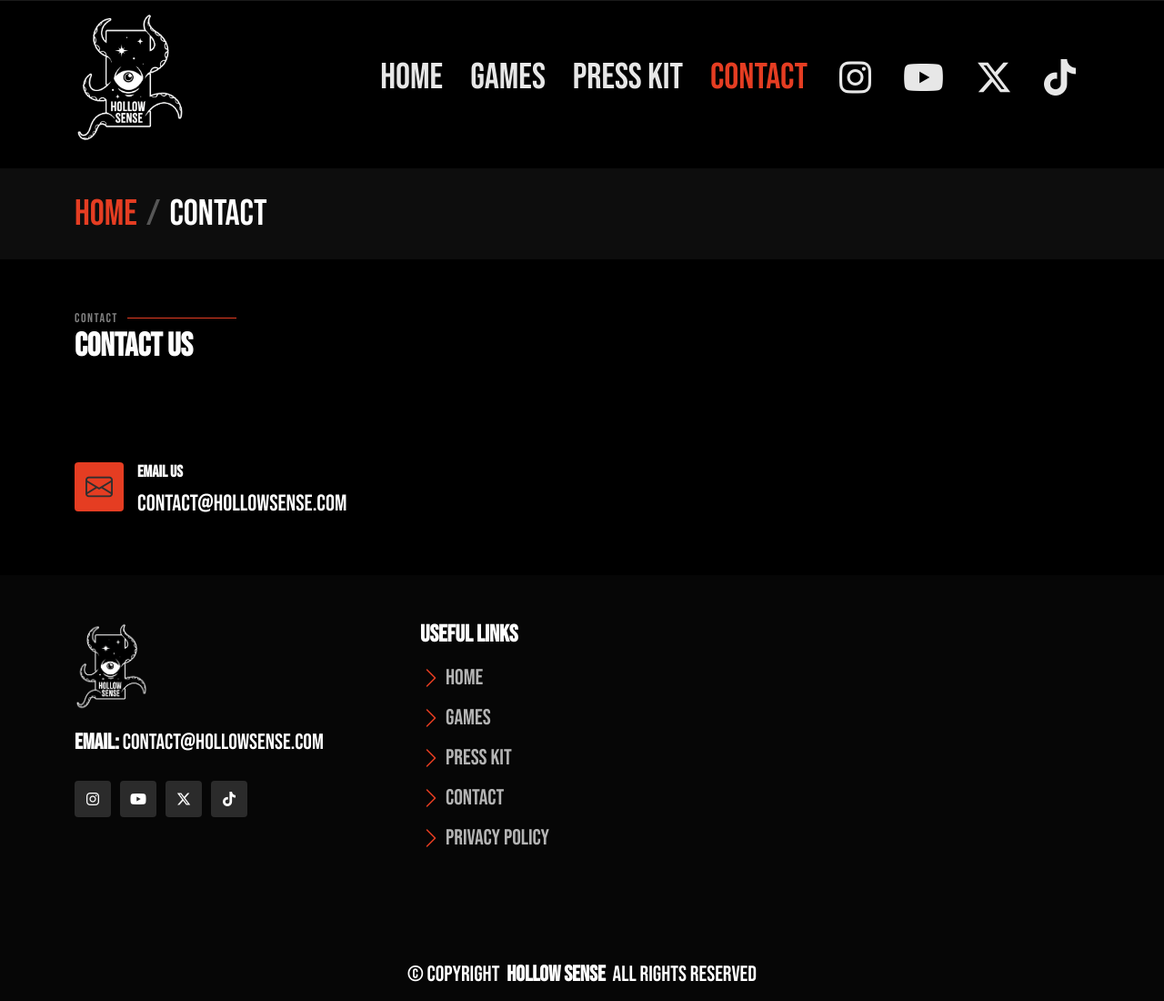
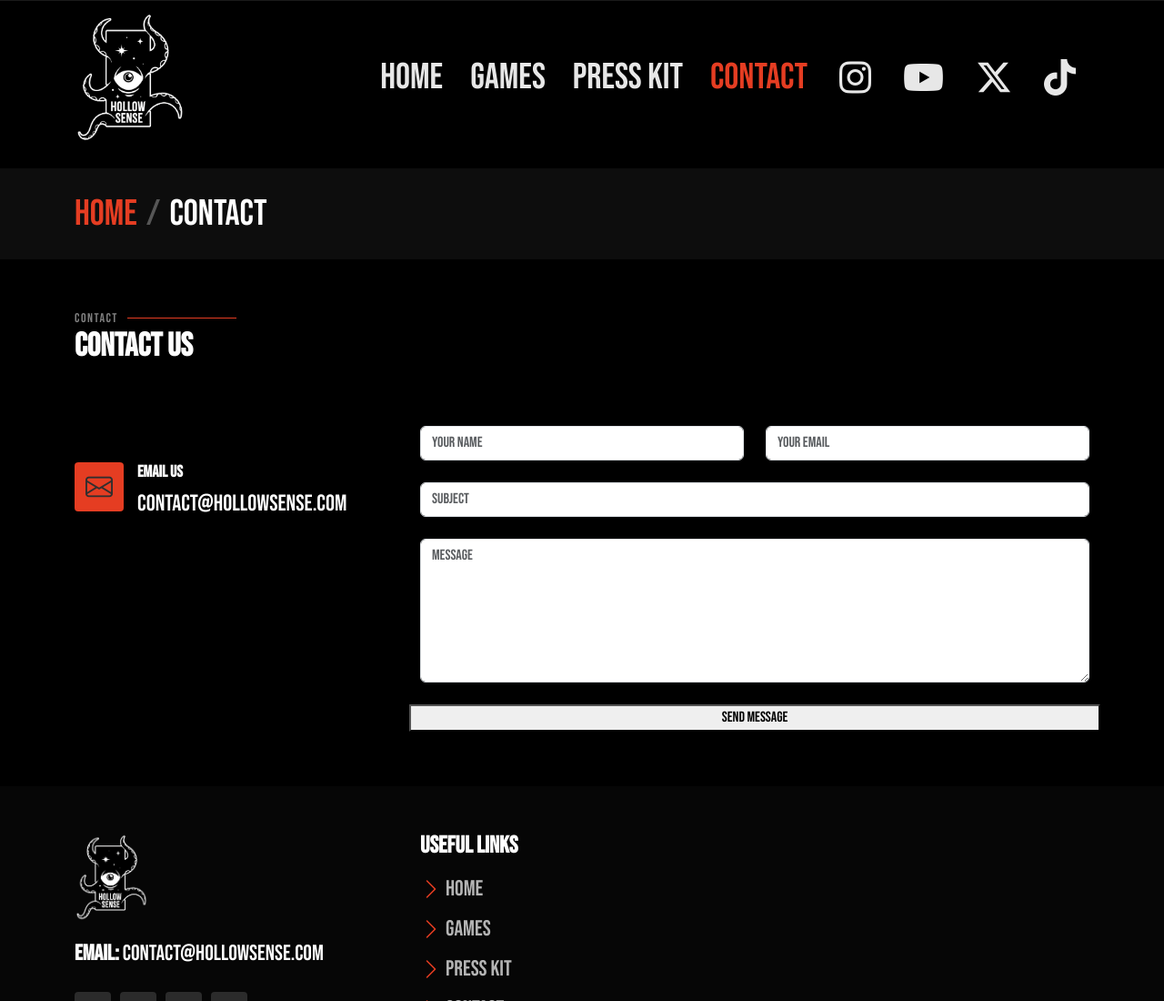
Before and after one commit to Isaac-Salas/HollowSense-Webpage, a plain HTML site: page docs/contact.html in a window 1280 px wide. Shown: the top 1100 px of the page at 91% size. Drawn offline with Linux system fonts and the light colour scheme; a web font is replaced by a local one.

Commit message:
añadido el formulario
Nuevo formulario añadido a la página del conctact. Ya con el API

```diff
--- a/docs/contact.html
+++ b/docs/contact.html
@@ -124,37 +124,29 @@
 
           </div>
 
-          <!-- <div class="col-lg-8">
-            <form action="forms/contact.php" method="post" class="php-email-form" data-aos="fade-up" data-aos-delay="200">
+          <div class="col-lg-8">
+            <form action="https://formspree.io/f/mvgkkpoo" method="POST" >
               <div class="row gy-4">
-
                 <div class="col-md-6">
-                  <input type="text" name="name" class="form-control" placeholder="Your Name" required="">
+                  <input type="text" name="name" class="form-control" placeholder="Your Name" required>
                 </div>
-
-                <div class="col-md-6 ">
-                  <input type="email" class="form-control" name="email" placeholder="Your Email" required="">
+                <div class="col-md-6">
+                  <input type="email" class="form-control" name="email" placeholder="Your Email" required>
                 </div>
-
                 <div class="col-md-12">
-                  <input type="text" class="form-control" name="subject" placeholder="Subject" required="">
+                  <input type="text" class="form-control" name="subject" placeholder="Subject" required>
                 </div>
-
                 <div class="col-md-12">
-                  <textarea class="form-control" name="message" rows="6" placeholder="Message" required=""></textarea>
+                  <textarea class="form-control" name="message" rows="6" placeholder="Message" required></textarea>
                 </div>
-
-                <div class="col-md-12 text-center">
-                  <div class="loading">Loading</div>
+                  <!-- <div class="loading">Loading</div>
                   <div class="error-message"></div>
-                  <div class="sent-message">Your message has been sent. Thank you!</div>
-
-                  <button type="submit" style="font-size: 38px;">Send Message</button>
+                  <div class="sent-message">Your message has been sent. Thank you!</div> -->
+                  <button type="submit">Send Message</button>
                 </div>
-
               </div>
             </form>
-          </div>End Contact Form -->
+          </div><!-- End Contact Form -->
 
         </div>
 
```
